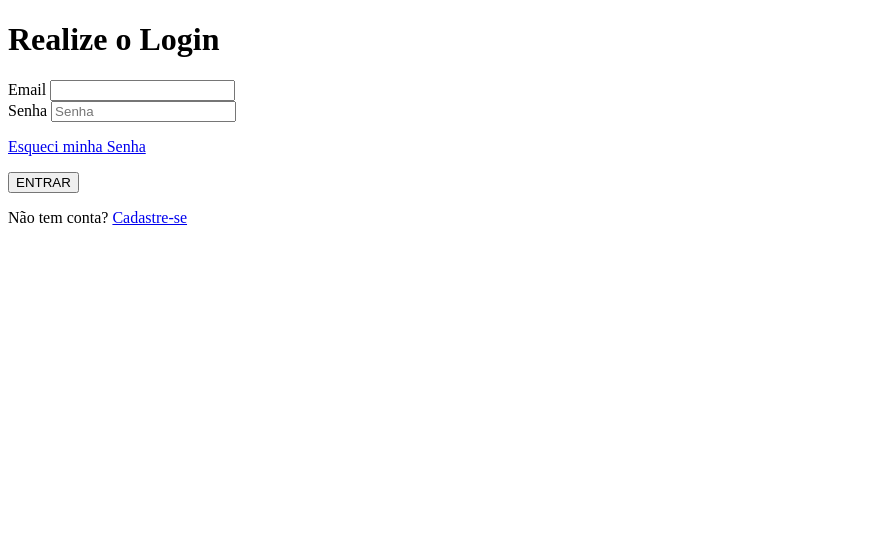
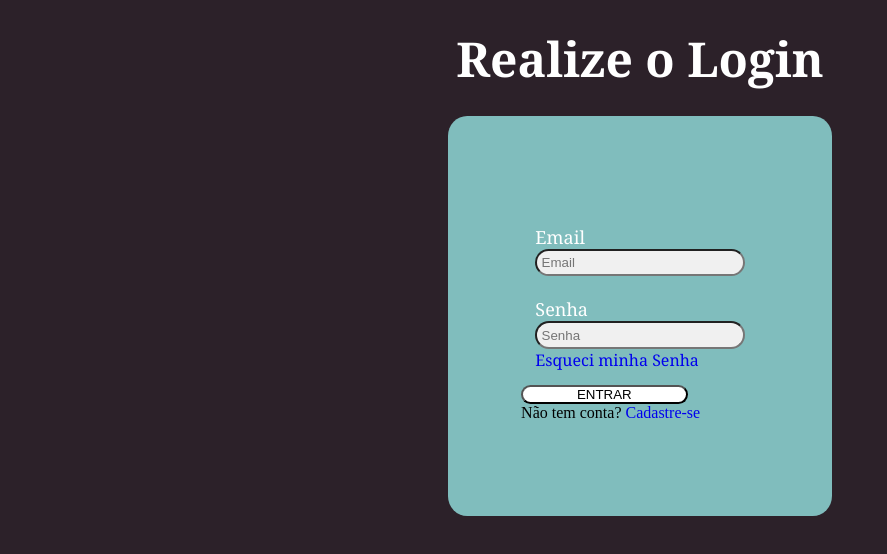
Before and after one commit to MatheusOMonteiro/PS-Focus-25.1, a plain HTML site: page index.html in a window 1280 px wide. Shown: the whole page, without its empty margins (0-887 px from the left). Drawn offline with Linux system fonts and the light colour scheme.

Commit message:
Edit page styles

```diff
--- a/css/style.css
+++ b/css/style.css
@@ -0,0 +1,66 @@
+*{
+    margin: 0;
+    padding: 0;
+    box-sizing: border-box;
+}
+
+h1{
+    font-size: 3rem;
+    font-family: Cambria, Cochin, Georgia, Times, 'Times New Roman', serif;
+    margin: 2%;
+    display: flex;
+    justify-content: center;
+    color:rgb(255, 255, 255);
+}
+.form-login{
+
+    margin: 0 auto;
+    display: flex;
+    justify-content: center;
+    align-items: center;
+    background-color: rgb(128, 189, 189);
+    padding: 2%;
+    height: 50vh;
+    width: 30vw;
+    border-radius: 5%;
+
+}
+body{
+    background-color: rgb(44, 33, 41);
+    height: 100%;
+    width: 100%;
+}
+
+.Campo{
+    margin: 3%;
+    padding: 3%;
+    font-family: Cambria, Cochin, Georgia, Times, 'Times New Roman', serif;
+
+}
+
+#Entrar{
+    background-color: rgb(255, 255, 255);
+    border-radius: 3.125rem;
+    width: 70%;
+
+}
+
+.Campo > input{
+    width: 100%;
+    border-radius: 3.125rem;
+    padding: 2%;
+    box-sizing: border-box;
+    outline: none;
+    background-color: rgb(240, 240, 240);
+
+}
+
+.Campo > label{
+    font-family: Cambria, Cochin, Georgia, Times, 'Times New Roman', serif;
+    font-size: 1.125rem;
+    color: white;
+}
+
+a{
+    text-decoration: none;
+}
--- a/index.html
+++ b/index.html
@@ -4,14 +4,16 @@
     <meta charset="UTF-8">
     <meta name="viewport" content="width=device-width, initial-scale=1.0">
     <title>Pagina Login</title>
+    <link rel="stylesheet" href="./css/style.css">
 </head>
 <body>
     <main>
         <h1>Realize o Login</h1>
+        <section class="form-login">
             <form action="">
                 <div class="Campo">
                     <label for="email">Email</label>
-                <input type="email" name="email">
+                    <input type="email" name="email" placeholder="Email">
                 </div>
                 <div class="Campo">
                     <label for="senha">Senha</label>
@@ -22,6 +24,7 @@
                 <button type="submit" id="Entrar">ENTRAR</button>
                 <p>Não tem conta? <a href="#">Cadastre-se</a></p>
             </form>
+        </section>
     </main>
 </body>
 </html>
```
Lines whose indentation alone changed are shown as unchanged.
